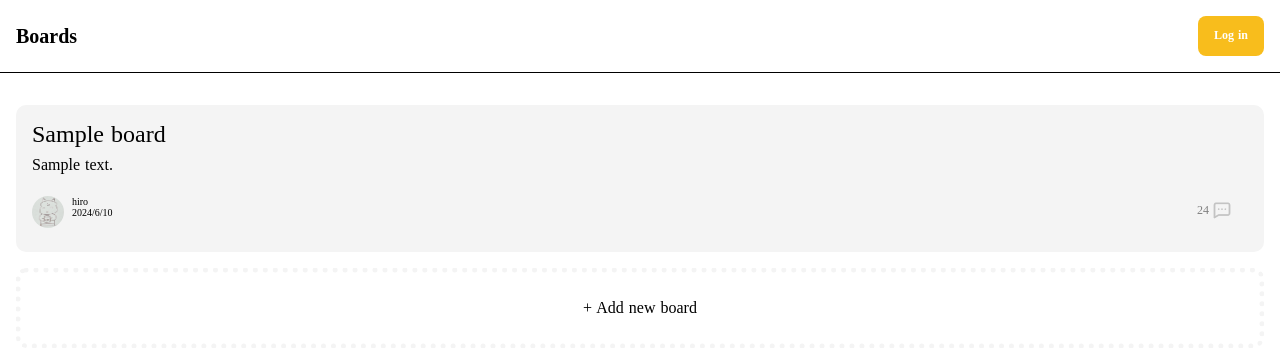
After one commit to hirolibe/todo-app-hiro, a Rails app: page / in a window 1280 px wide. The commit adds this page. Shown: the top 363 px of the page. Run offline with Rails 7, Linux system fonts and the light colour scheme; tables that the repository leaves empty hold one stand-in row (values such as "Sample post"); style sheets or scripts are compiled from the project's sources; parts of the project's set-up code (start-up, migrations or seed data) failed here and were passed over.

Commit message:
ボード一覧ページの作成

```diff
--- a/app/assets/stylesheets/application.scss
+++ b/app/assets/stylesheets/application.scss
@@ -4,7 +4,7 @@
 @import 'button';
 @import 'common';
 @import 'board';
-
+@import 'card';
 
 html {
   word-spacing: 1px;
--- /dev/null
+++ b/app/assets/stylesheets/card.scss
@@ -0,0 +1,62 @@
+@import './variables';
+
+$avatar-size: 32px;
+
+.card {
+  background-color: $base-bg-color;
+  margin: 16px 0;
+  padding: 16px;
+  cursor: pointer;
+  border-radius: $text-border-radius;
+  color: black;
+
+  &_name {
+    font-size: 24px;
+    margin-bottom: 8px;
+  }
+
+  &_description {
+    margin-bottom: 10px;
+  }
+
+  &_info {
+    display: flex;
+    justify-content: space-between;
+
+    &_image {
+      padding-top: 12px;
+      cursor: pointer;
+      display: flex;
+      font-size: 10px;
+
+      img {
+        width: $avatar-size;
+        height: $avatar-size;
+        border-radius: 100%;
+        margin-right: 8px;
+      }
+    }
+
+    &_comment {
+      padding: 16px 16px;
+      display: flex;
+
+      span {
+        font-size: 12px;
+        line-height: 20px;
+        margin-right: 3px;
+        color: gray;
+      }
+    }
+  }
+}
+
+.new-board {
+  display: flex;
+  justify-content: center;
+  align-items: center;
+  height: 80px;
+  color: black;
+  border: 5px dotted #F4F4F4;
+  border-radius: $text-border-radius;
+}
--- /dev/null
+++ b/app/controllers/boards_controller.rb
@@ -0,0 +1,36 @@
+class BoardsController < ApplicationController
+  before_action :set_board, only: [:show]
+  before_action :authenticate_user!, only: [:new, :create]#, :edit, :update, :destroy]
+
+  def index
+    @boards = Board.all
+  end
+
+  def show
+  end
+
+  def new
+    @board = current_user.boards.build
+  end
+
+  def create
+    @board = current_user.boards.build(board_params)
+    if @board.save
+      redirect_to board_path(@board), notice: 'ボードを作成しました'
+    else
+      flash.now[:error] = 'ボードの作成に失敗しました'
+      render :new
+    end
+  end
+
+  private
+
+  def board_params
+    params.require(:board).permit(:name, :description)
+  end
+
+  def set_board
+    @board = Board.find(params[:id])
+  end
+
+end
--- /dev/null
+++ b/app/views/boards/index.html.haml
@@ -0,0 +1,25 @@
+.container
+  - @boards.each do |board|
+    = link_to board_path(board) do
+      .card
+        .card_content
+          .card_name
+            = board.name
+          .card_description
+            = board.description
+          .card_info
+            .card_info_image
+              = image_tag "アイコン.jpg"
+              -# = image_tag board.user.avatar_image
+              %div
+                -# %p= board.author_name
+                %p hiro
+                -# %p= board.display_created_at
+                %p 2024/6/10
+            .card_info_comment
+              -# %span= board.like_count
+              %span 24
+              = image_tag "message-square-outline.png"
+  = link_to new_board_path do
+    .new-board
+      %span + Add new board
```
Also changed, not shown: app/assets/images/message-square-outline.png (added).
